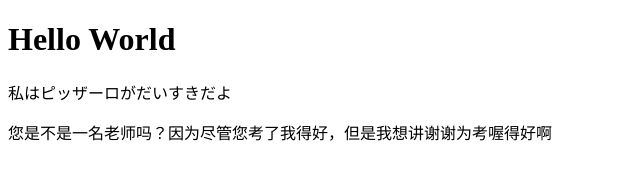
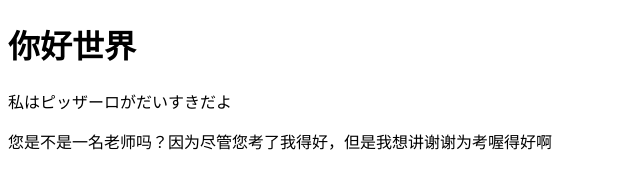
Before and after one commit to mycoding25/Latihan1, a plain HTML site: page index.html in a window 1280 px wide. Shown: the whole page, without its empty margins (0-640 px from the left). Drawn offline with Linux system fonts and the light colour scheme.

Commit message:
做西格玛更西格玛

```diff
--- a/index.html
+++ b/index.html
@@ -6,7 +6,7 @@
     <title>Document</title>
 </head>
 <body>
-    <h1>Hello World</h1>
+    <h1>你好世界</h1>
     <p>私はピッザーロがだいすきだよ</p>
     <p>您是不是一名老师吗？因为尽管您考了我得好，但是我想讲谢谢为考喔得好啊</p>
 </body>
```
